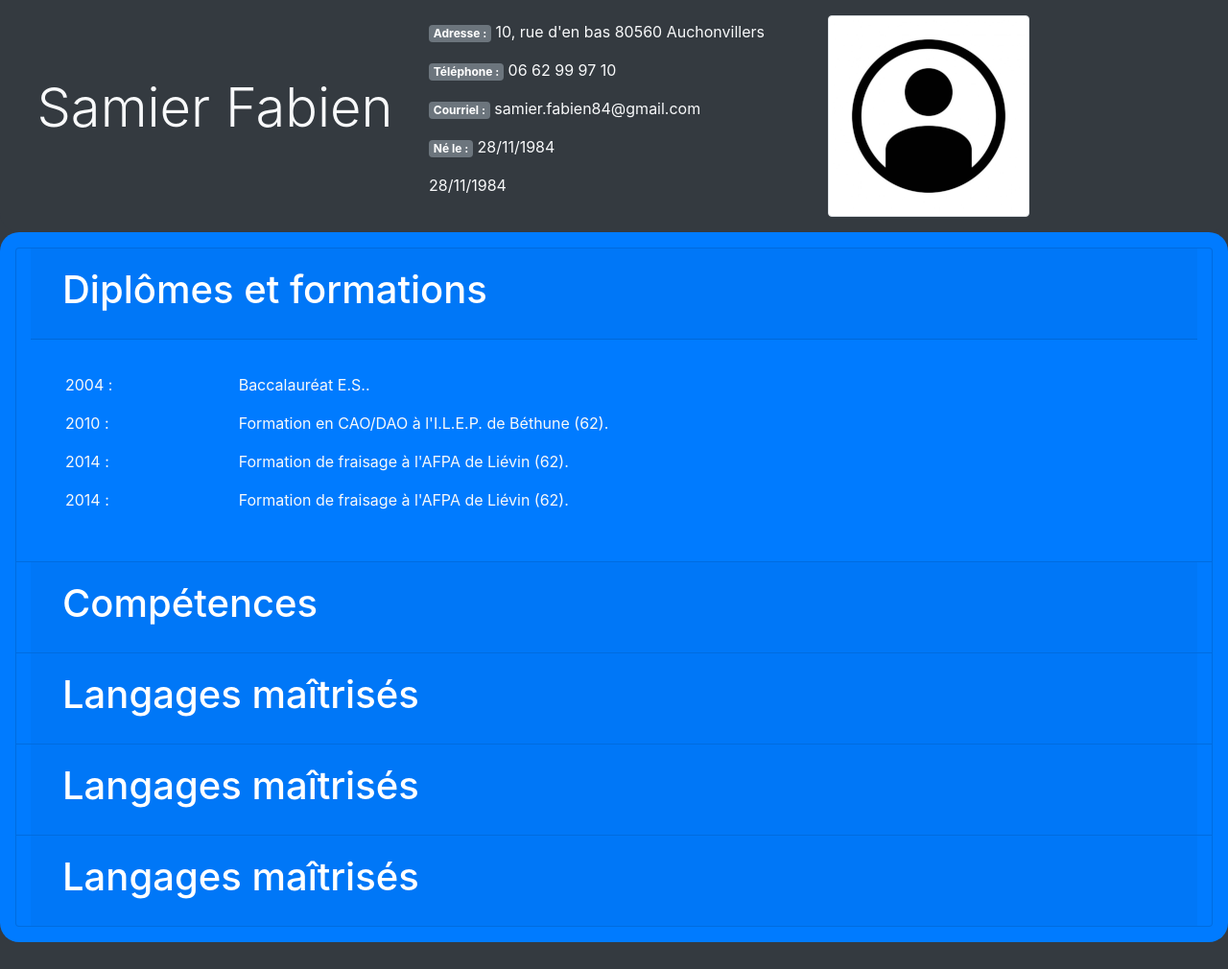
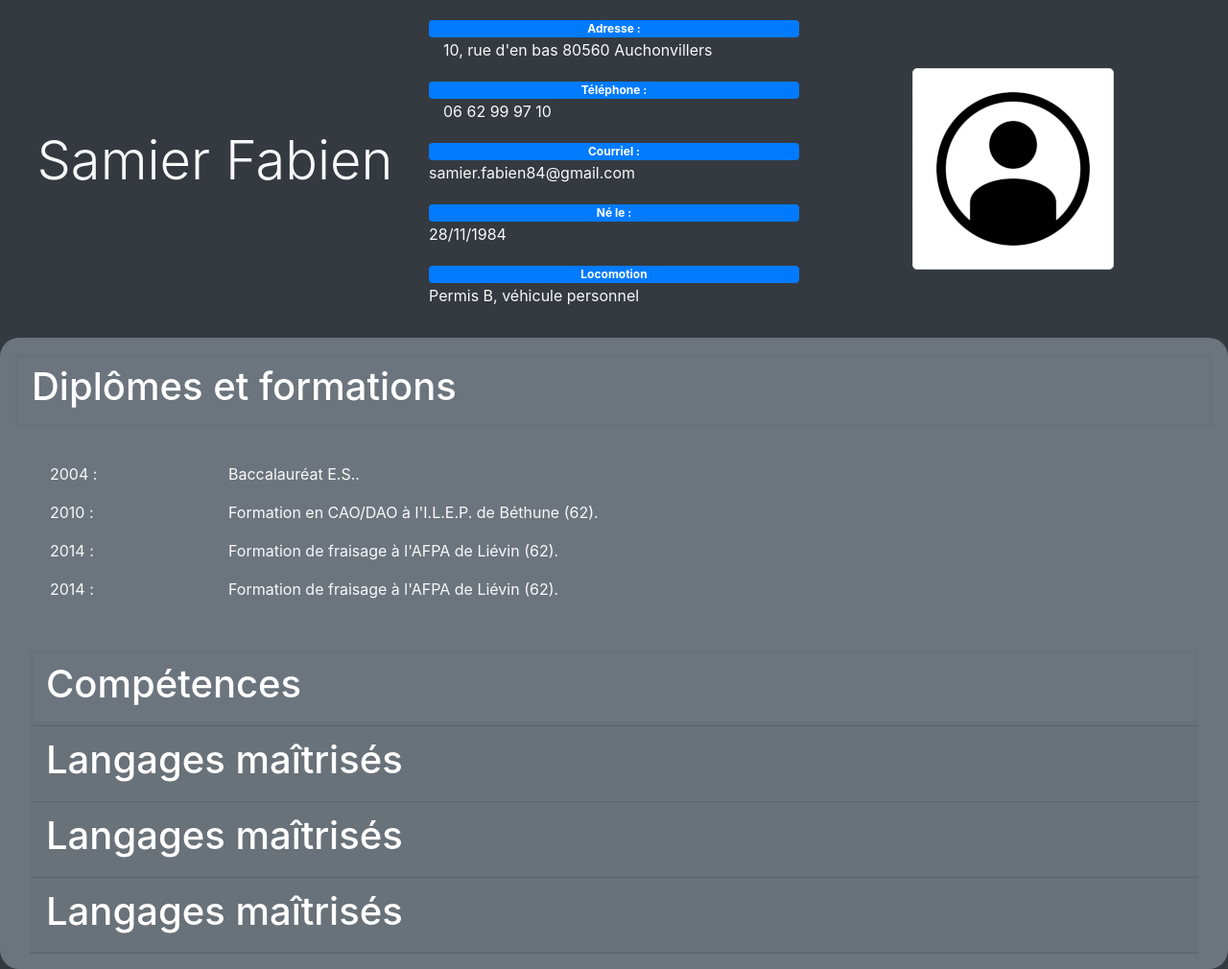
Before and after one commit to SamierFabien/CV, a plain HTML site: page index.html in a window 1280 px wide. Shown: the whole page at 96% size. Before the commit the page ends 982 px from the top, so only its background shows below. Drawn offline with nearby package versions, Linux system fonts and the light colour scheme.

Commit message:
26/03/2021

```diff
--- a/front/statique/css/style.css
+++ b/front/statique/css/style.css
@@ -0,0 +1,19 @@
+/* width */
+::-webkit-scrollbar {
+    width: 10px;
+  }
+
+  /* Track */
+  ::-webkit-scrollbar-track {
+    background: #f1f1f1;
+  }
+
+  /* Handle */
+  ::-webkit-scrollbar-thumb {
+    background: #888;
+  }
+
+  /* Handle on hover */
+  ::-webkit-scrollbar-thumb:hover {
+    background: #555;
+  }
--- a/index.html
+++ b/index.html
@@ -26,31 +26,31 @@
             <div class="col-xs-12 col-sm-12 col-md-4 col-lg-4 col-xl-4 my-auto">
                 <article>
                     <p class="display-6">
-                        <span class="badge badge-secondary">Adresse :</span> 10, rue d'en bas 80560 Auchonvillers
+                        <span class="badge badge-primary col-xs-12 col-sm-12 col-md-12 col-lg-12 col-xl-12">Adresse :</span><span class="col-xs-12 col-sm-12 col-md-12 col-lg-12 col-xl-12"> 10, rue d'en bas 80560 Auchonvillers</span>
                     </p>
                     <p class="display-6">
-                        <span class="badge badge-secondary">Téléphone :</span> 06 62 99 97 10
+                        <span class="badge badge-primary col-xs-12 col-sm-12 col-md-12 col-lg-12 col-xl-12">Téléphone :</span><span class="col-xs-12 col-sm-12 col-md-12 col-lg-12 col-xl-12"> 06 62 99 97 10</span>
                     </p>
                     <p class="display-6">
-                        <span class="badge badge-secondary">Courriel :</span> samier.fabien84@gmail.com
+                        <span class="badge badge-primary col-xs-12 col-sm-12 col-md-12 col-lg-12 col-xl-12">Courriel :</span><span class="col-xs-12 col-sm-12 col-md-12 col-lg-12 col-xl-12"></span> samier.fabien84@gmail.com</span>
                     </p>
                     <p class="display-6">
-                        <span class="badge badge-secondary">Né le :</span> 28/11/1984
+                        <span class="badge badge-primary col-xs-12 col-sm-12 col-md-12 col-lg-12 col-xl-12">Né le :</span><span class="col-xs-12 col-sm-12 col-md-12 col-lg-12 col-xl-12"></span> 28/11/1984</span>
                     </p>
                     <p class="display-6">
-                        <span class="badge badge-secondary"></span> 28/11/1984
+                        <span class="badge badge-primary col-xs-12 col-sm-12 col-md-12 col-lg-12 col-xl-12">Locomotion</span><span class="col-xs-12 col-sm-12 col-md-12 col-lg-12 col-xl-12"></span> Permis B, véhicule personnel</span>
                     </p>
                 </article>
             </div>
-            <div class="col-xs-12 col-sm-12 col-md-4 col-lg-4 col-xl-4">
-                <img src="front/statique/images/profile.png" alt="Photo de C.V." class="img-thumbnail mx-auto my-auto">
+            <div class="col-xs-12 col-sm-12 col-md-4 col-lg-4 col-xl-4 my-auto text-center">
+                <img src="front/statique/images/profile.png" alt="Photo de C.V." class="img-thumbnail rounded-lg my-auto">
             </div>
         </header>
 
-        <section class="row accordion p-3 bg-primary" id="accordionExample" style="border-radius: 20px;">
-            <div class="card col-xs-12 col-sm-12 col-md-12 col-lg-12 col-xl-12 bg-primary">
-                <div class="card-header" id="headingOne">
-                    <h2 class="mb-0">
+        <section class="row accordion p-3 bg-secondary" id="accordionExample" style="border-radius: 20px;">
+            <div class="card col-xs-12 col-sm-12 col-md-12 col-lg-12 col-xl-12 bg-secondary border-0 p-0 m-0">
+                <div class="card-header p-1 m-0 border-0" id="headingOne">
+                    <h2 class="mb-0 bg-secondary">
                         <button class="btn btn-link btn-block text-left  text-white" type="button" data-toggle="collapse"
                             data-target="#collapseOne" aria-expanded="true" aria-controls="collapseOne">
                             <h1 class="display-5">Diplômes et formations</h1>
@@ -109,9 +109,9 @@
                     </div>
                 </div>
             </div>
-            <div class="card col-xs-12 col-sm-12 col-md-12 col-lg-12 col-xl-12 bg-primary">
-                <div class="card-header" id="headingTwo">
-                    <h2 class="mb-0">
+            <div class="card col-xs-12 col-sm-12 col-md-12 col-lg-12 col-xl-12 bg-secondary border-0">
+                <div class="card-header p-1 m-0" id="headingTwo">
+                    <h2 class="mb-0 bg-secondary">
                         <button class="btn btn-link btn-block text-left collapsed text-white" type="button" data-toggle="collapse"
                             data-target="#collapseTwo" aria-expanded="false" aria-controls="collapseTwo">
                             <h1 class="display-5">Compétences</h1>
@@ -124,8 +124,8 @@
                     </div>
                 </div>
             </div>
-            <div class="card col-xs-12 col-sm-12 col-md-12 col-lg-12 col-xl-12 bg-primary">
-                <div class="card-header" id="headingThree">
+            <div class="card col-xs-12 col-sm-12 col-md-12 col-lg-12 col-xl-12 bg-secondary border-0">
+                <div class="card-header p-1 m-0" id="headingThree">
                     <h2 class="mb-0">
                         <button class="btn btn-link btn-block text-left collapsed  text-white" type="button" data-toggle="collapse"
                             data-target="#collapseThree" aria-expanded="false" aria-controls="collapseThree">
@@ -140,8 +140,8 @@
                     </div>
                 </div>
             </div>
-            <div class="card col-xs-12 col-sm-12 col-md-12 col-lg-12 col-xl-12 bg-primary">
-                <div class="card-header" id="headingThree">
+            <div class="card col-xs-12 col-sm-12 col-md-12 col-lg-12 col-xl-12 bg-secondary border-0">
+                <div class="card-header p-1 m-0" id="headingThree">
                     <h2 class="mb-0">
                         <button class="btn btn-link btn-block text-left collapsed  text-white" type="button" data-toggle="collapse"
                             data-target="#collapseFour" aria-expanded="false" aria-controls="collapseFour">
@@ -156,8 +156,8 @@
                     </div>
                 </div>
             </div>
-            <div class="card col-xs-12 col-sm-12 col-md-12 col-lg-12 col-xl-12 bg-primary">
-                <div class="card-header" id="headingThree">
+            <div class="card col-xs-12 col-sm-12 col-md-12 col-lg-12 col-xl-12 bg-secondary border-0">
+                <div class="card-header p-1 m-0" id="headingThree">
                     <h2 class="mb-0">
                         <button class="btn btn-link btn-block text-left collapsed  text-white" type="button" data-toggle="collapse"
                             data-target="#collapseFive" aria-expanded="false" aria-controls="collapseFive">
```
